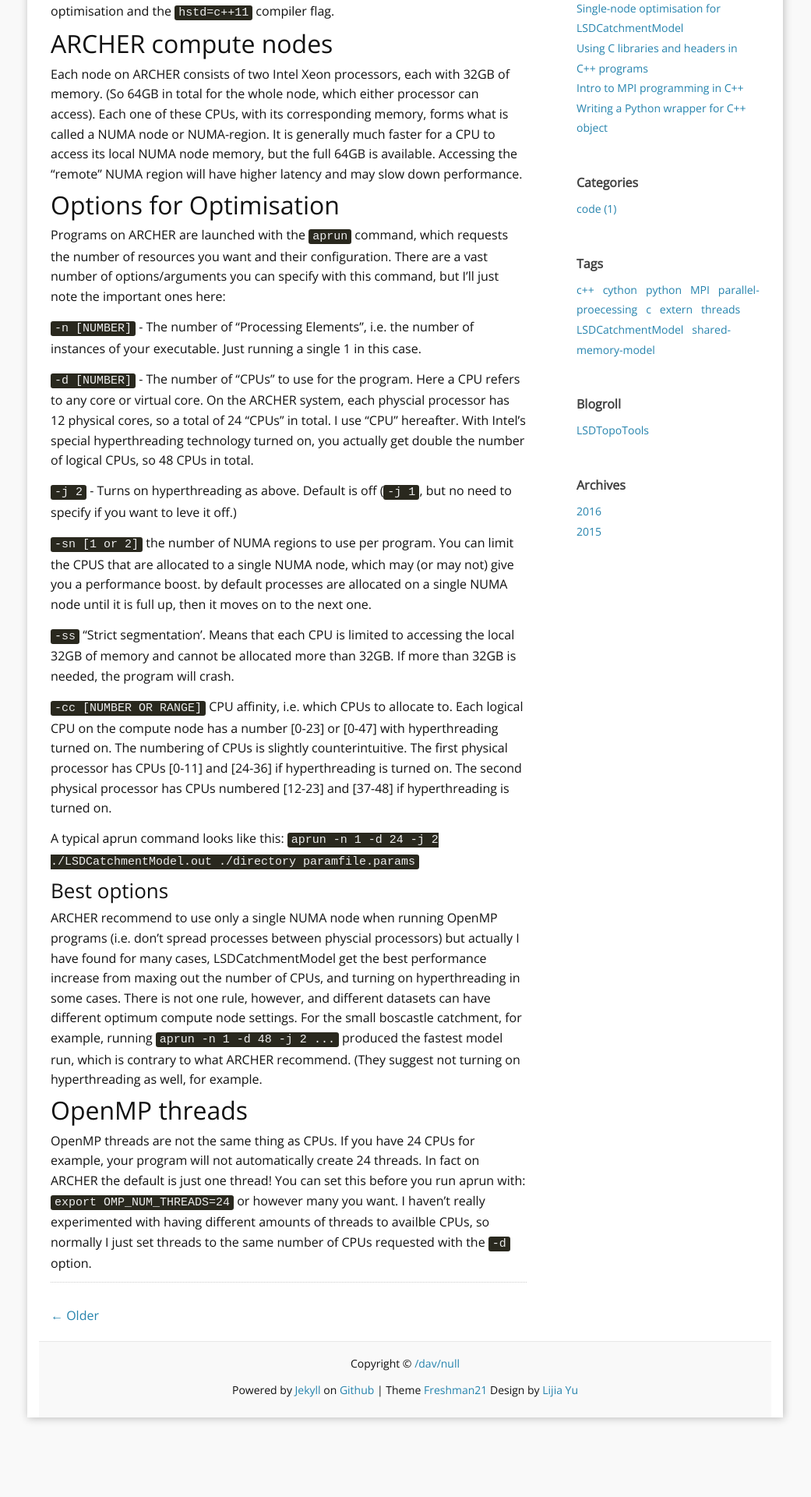
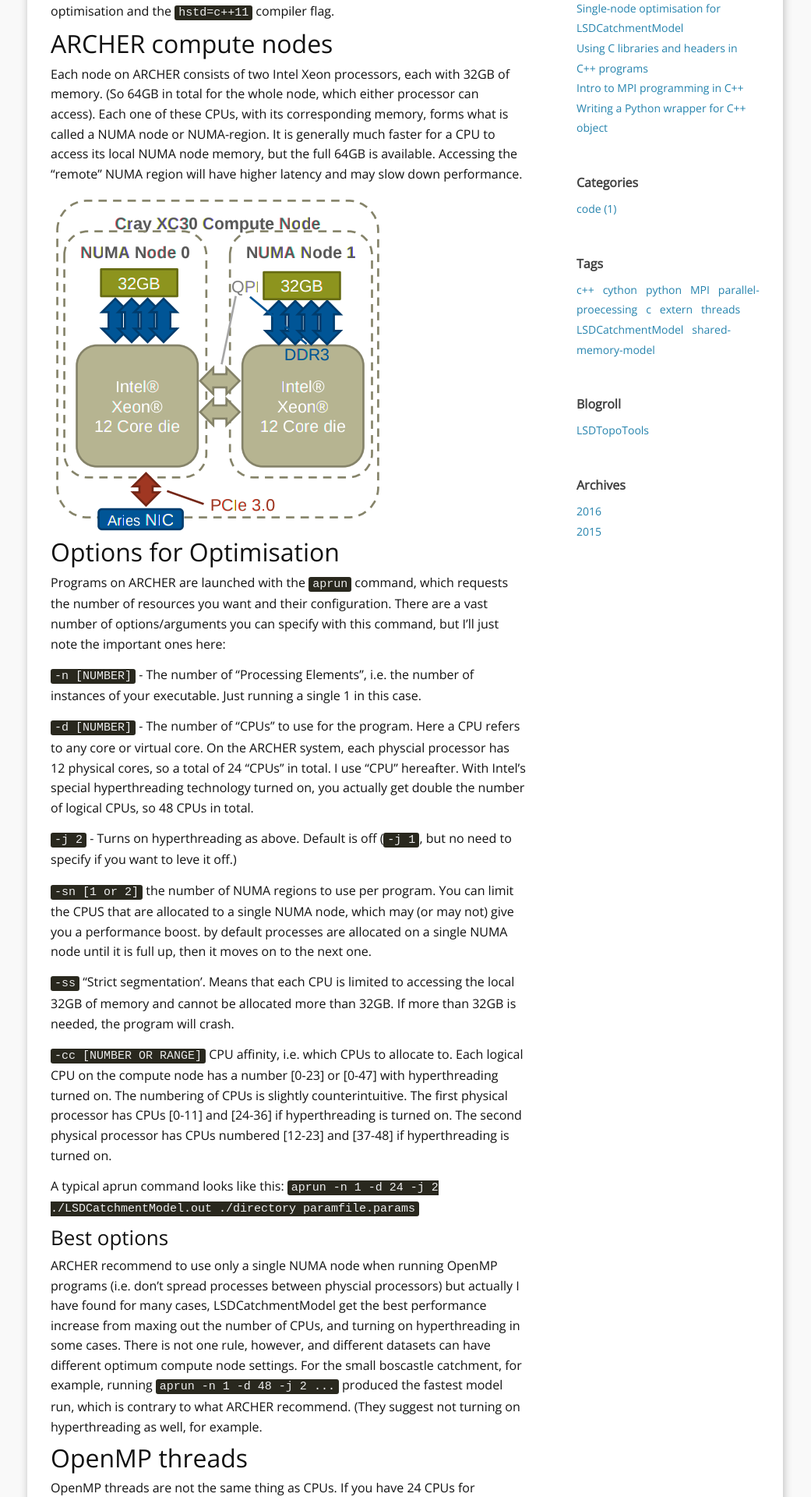
Before and after one commit to dvalters/dvalters.github.io, a Jekyll site: the page built from _posts/2016-07-17-Single-node-optimisation-for-LSDCatchmentModel.markdown, in a window 1280 px wide. Shown: the part 708-2628 px from the top of the page at 78% size, without its empty margins (120-1161 px from the left). Built offline with Jekyll 4.4.1, drawn with Linux system fonts in a browser that asks for light colours; Markdown is read by kramdown in place of the engine named in the settings; comment, search, counter and statistics services are not loaded; before the commit the page ends 2556 px from its top, so only the background shows below that.

Commit message:
Added image

```diff
--- a/_posts/2016-07-17-Single-node-optimisation-for-LSDCatchmentModel.markdown
+++ b/_posts/2016-07-17-Single-node-optimisation-for-LSDCatchmentModel.markdown
@@ -15,6 +15,8 @@ The executable LSDCatchmentModel.out was compiled with the -O2 level of optimisa
 ## ARCHER compute nodes
 
 Each node on ARCHER consists of two Intel Xeon processors, each with 32GB of memory. (So 64GB in total for the whole node, which either processor can access). Each one of these CPUs, with its corresponding memory, forms what is called a NUMA node or NUMA-region. It is generally much faster for a CPU to access its local NUMA node memory, but the full 64GB is available. Accessing the "remote" NUMA region will have higher latency and may slow down performance.
+
+![A single ARCHER compute node set-up. Reproduced from ARCHER website under the terms of the creative commons licence displayed in the sidebar of this page.](/images/xc30computenode.png)
 
 ## Options for Optimisation
 
```
